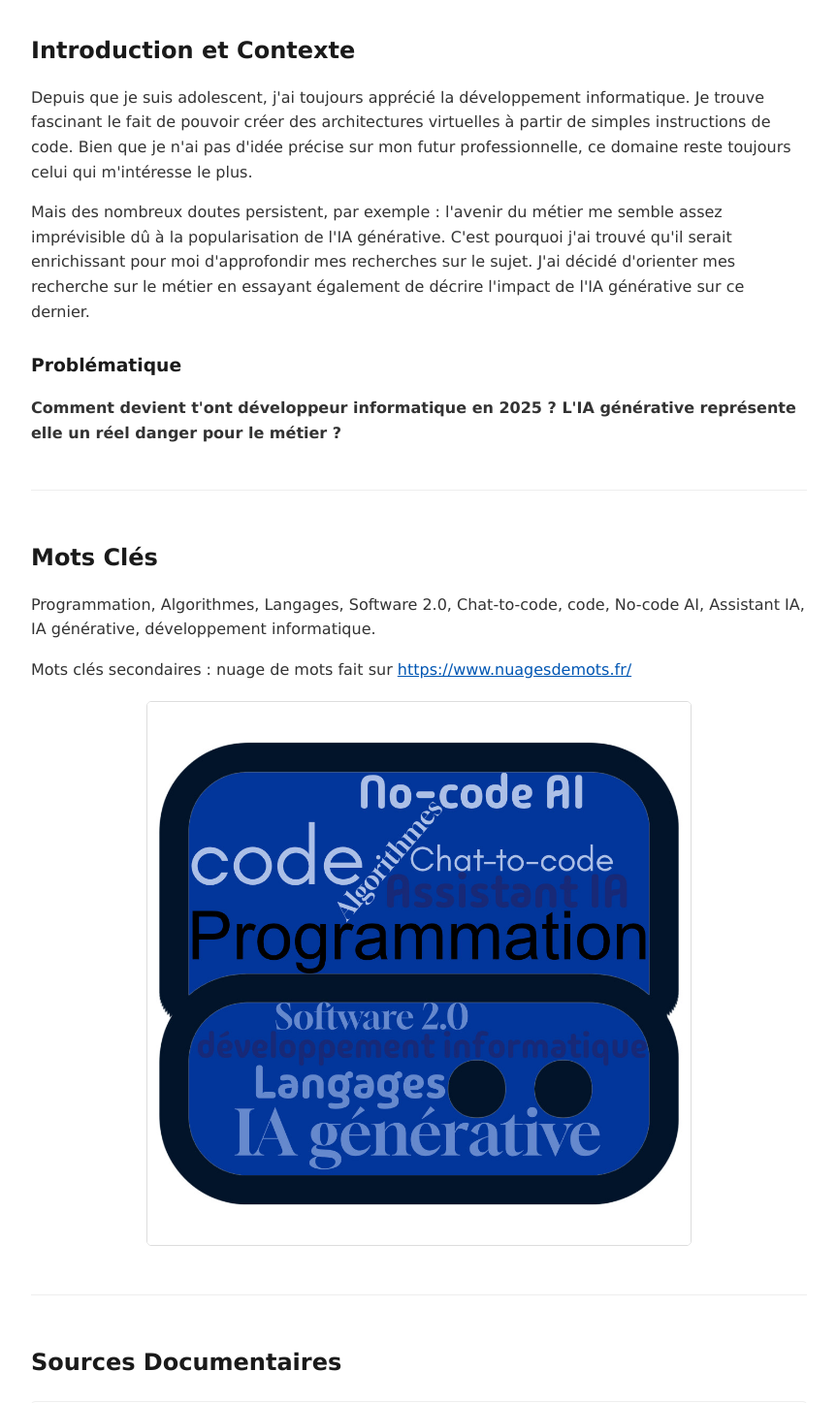
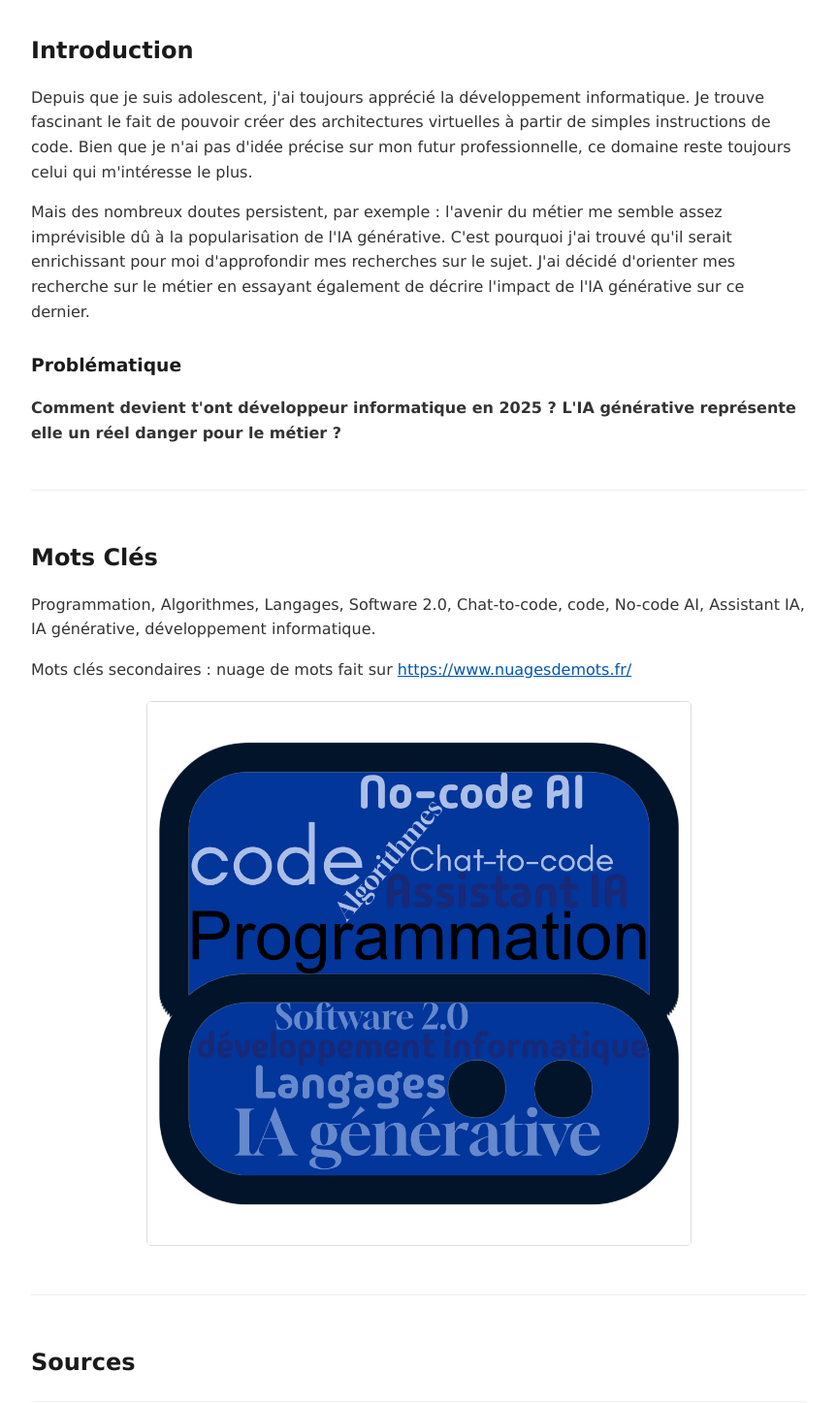
Before and after one commit to thomasCode77/SitePPPE_thomasG, a plain HTML site: page index.html in a window 1280 px wide. Shown: the part 141-1588 px from the top of the page at 97% size, without its empty margins (208-1071 px from the left). Drawn offline with Linux system fonts and the light colour scheme.

Commit message:
Add files via upload

```diff
--- a/index.html
+++ b/index.html
@@ -94,7 +94,7 @@
 </header>
 
 <section id="introduction">
-    <h2>Introduction et Contexte</h2>
+    <h2>Introduction</h2>
     <p>Depuis que je suis adolescent, j'ai toujours apprécié la développement informatique. Je trouve fascinant le fait de pouvoir créer des architectures virtuelles à partir de simples instructions de code. Bien que je n'ai pas d'idée précise sur mon futur professionnelle, ce domaine reste toujours celui qui m'intéresse le plus.</p>
     <p>Mais des nombreux doutes persistent, par exemple : l'avenir du métier me semble assez imprévisible dû à la popularisation de l'IA générative. C'est pourquoi j'ai trouvé qu'il serait enrichissant pour moi d'approfondir mes recherches sur le sujet. J'ai décidé d'orienter mes recherche sur le métier en essayant également de décrire l'impact de l'IA générative sur ce dernier.</p>
 
@@ -110,7 +110,7 @@
 </section>
 
 <section id="sources">
-    <h2>Sources Documentaires</h2>
+    <h2>Sources</h2>
 
     <div class="source-box" id="source-livre">
         <h3>LIVRE : Vade-mecum de l'informatique contemporaine</h3>
```
